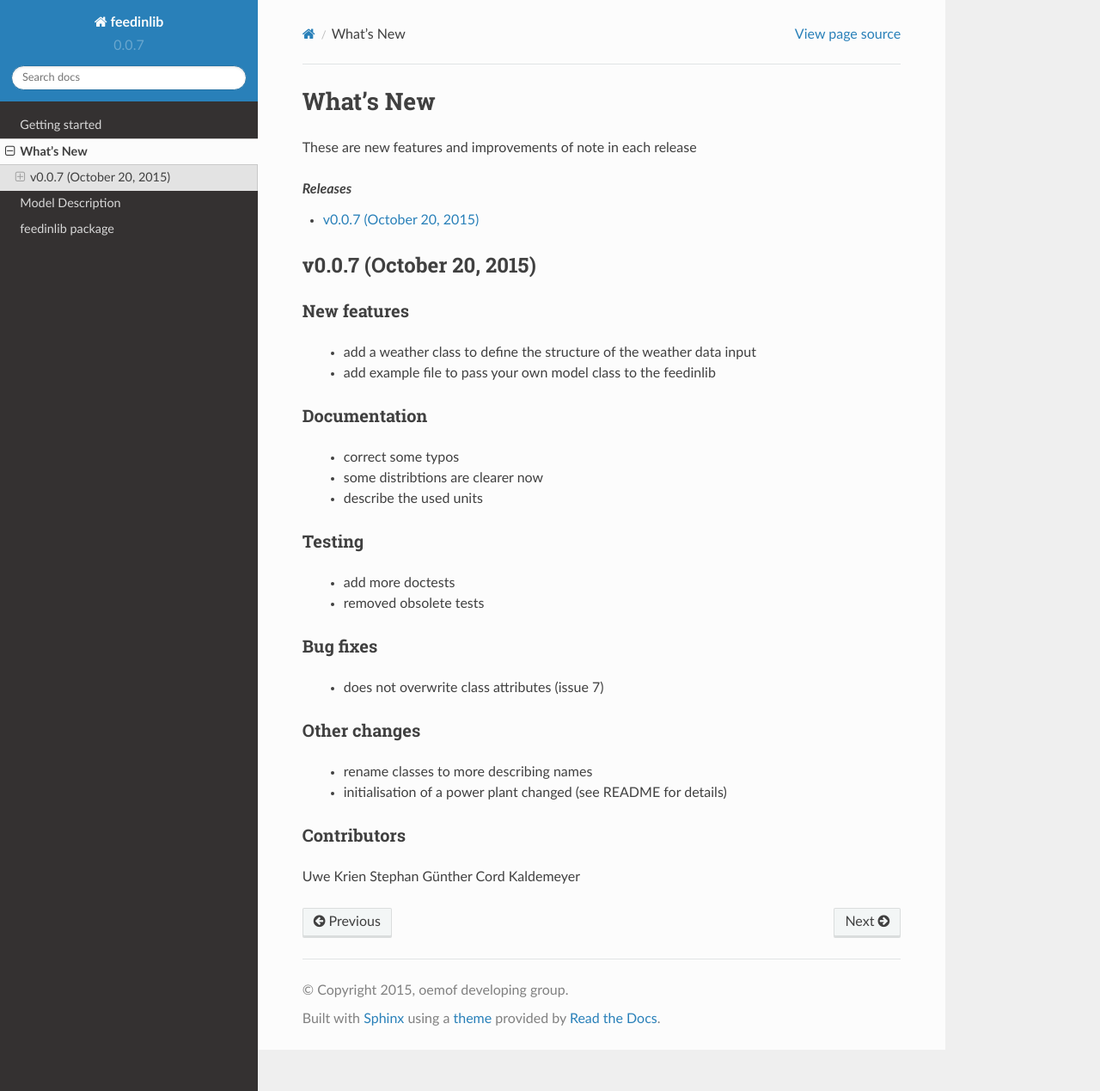
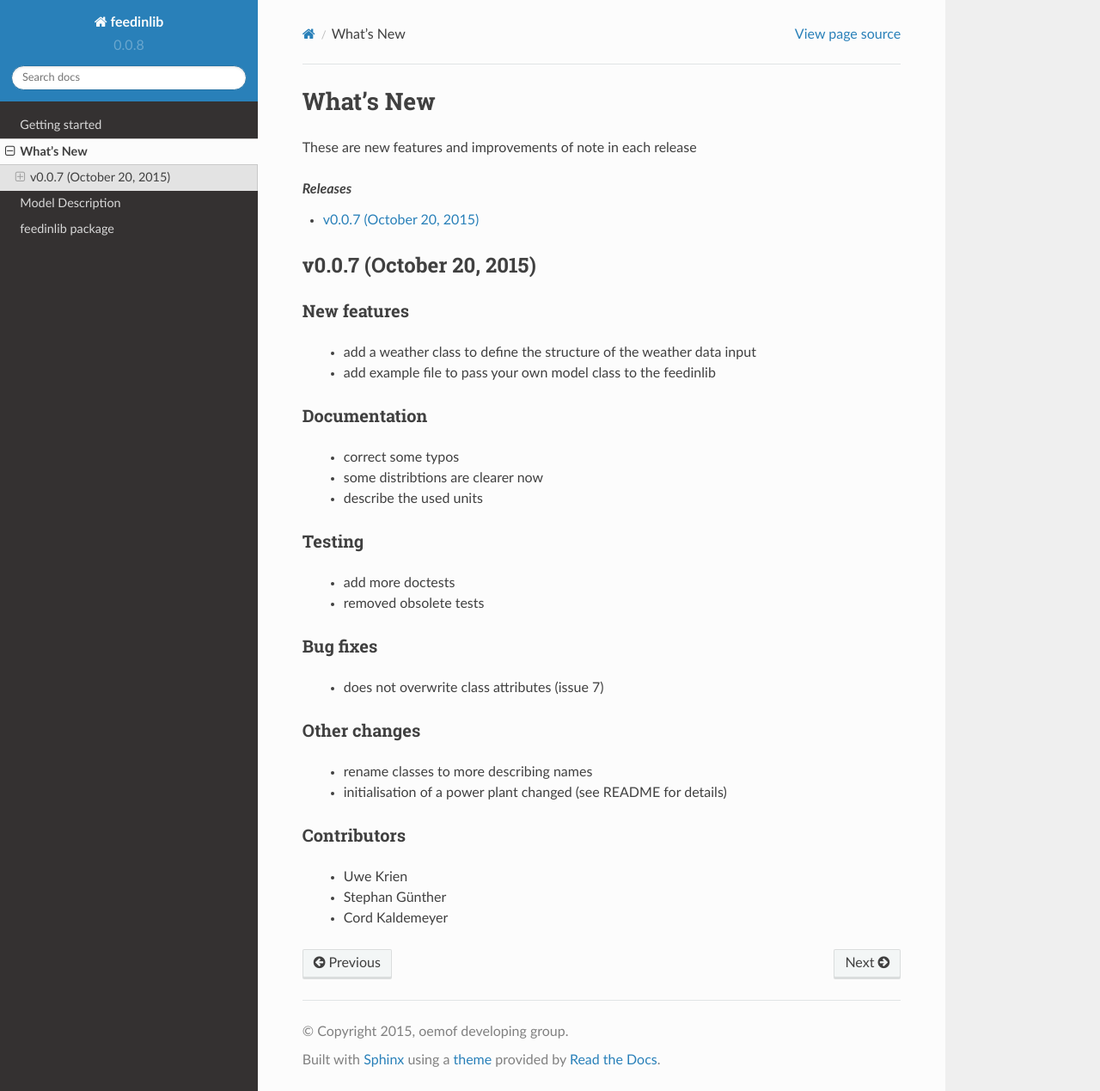
Before and after one commit to oemof/feedinlib, a Sphinx documentation site: the page built from doc/whats_new.rst, in a window 1280 px wide and 1269 px high. Shown: the whole window at 86% size. Built offline with Sphinx 7.4.7 and the Read the Docs theme 2.0.0, drawn with Linux system fonts in a browser that asks for light colours; formulas are drawn with MathJax 3.

Commit message:
chang version numbers to upcoming release

```diff
--- a/doc/conf.py
+++ b/doc/conf.py
@@ -61,7 +61,7 @@
 # built documents.
 #
 # The short X.Y version.
-version = '0.0.7'
+version = '0.0.8'
 # The full version, including alpha/beta/rc tags.
 release = 'beta'
 
--- a/doc/whatsnew/v0007.txt
+++ b/doc/whatsnew/v0007.txt
@@ -39,6 +39,6 @@
 Contributors
 ############
 
-Uwe Krien
-Stephan Günther
-Cord Kaldemeyer
+ * Uwe Krien
+ * Stephan Günther
+ * Cord Kaldemeyer
--- a/setup.py
+++ b/setup.py
@@ -12,7 +12,7 @@
     sys.exit('%s requires Python 2.7, 3.3, or 3.4' % 'feedinlib')
 
 setup(name='feedinlib',
-      version='0.0.7',
+      version='0.0.8',
       description='Creating time series from pv or wind power plants.',
       url='http://github.com/oemof/feedinlib',
       author='oemof developing group',
```
Also changed, not shown: doc/whatsnew/v0008.txt (added, +27 -0 lines), 1 other file.
